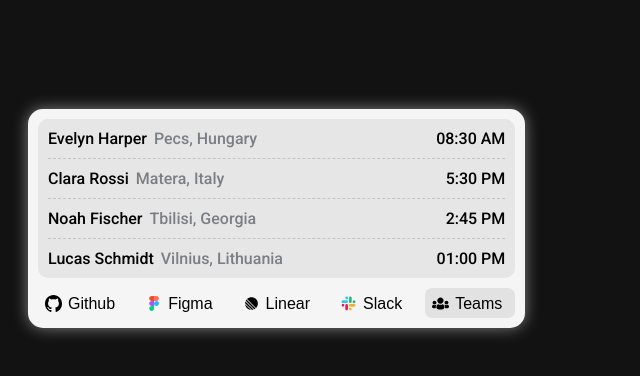
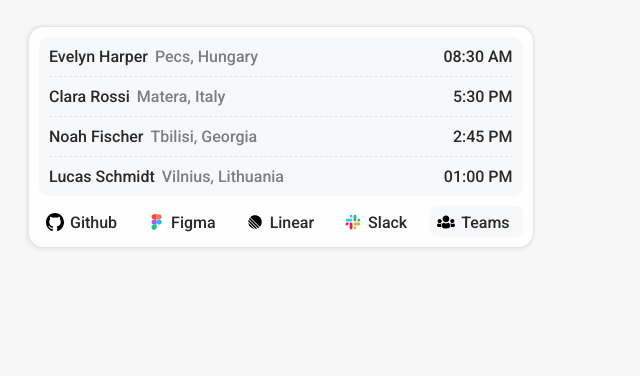
Before and after one commit to Alen-Gebles/mini-components, a React (Vite) app: page / in a window 1280 px wide. Both pictures are taken after a click on the element "Teams". Shown: the top 376 px of the page, without its empty margins (0-640 px from the left). Built offline with nearby package versions, Linux system fonts and the light colour scheme.

Commit message:
Changed the design and layout

```diff
--- a/src/App.css
+++ b/src/App.css
@@ -1,7 +1,7 @@
 
 .component-holder{
-  width: calc(100% - 40px);
-  height: 300px;
+  width: calc(100vw - 40px);
+  height: 100vh;
   position: relative;
   padding: 20px;
   display: flex;
--- a/src/components/TeamsProject/data.jsx
+++ b/src/components/TeamsProject/data.jsx
@@ -49,7 +49,9 @@ function TeamsProject() {
   return (
     <section className='teamsProject-container'>
 
-      <div className='fixedBox mini-container'>
+      <div className='mini-container tmBox'>
+
+        <div className='fixedBox'>
 
           {renderTabContent()}
 
@@ -64,6 +66,8 @@ function TeamsProject() {
 
         </div>
 
+      </div>
+
     </section>
   );
 }
--- a/src/components/TeamsProject/miniTabs/GithubMini/githubMini.css
+++ b/src/components/TeamsProject/miniTabs/GithubMini/githubMini.css
@@ -2,7 +2,7 @@
   display: flex;
   align-items: center;
   justify-content: space-between;
-  border-bottom: 1px dashed rgb(197, 197, 197);
+  border-bottom: 1px dashed var(--border-clr);
   padding-block: 6px;
 }
 
--- a/src/components/TeamsProject/miniTabs/TeamsMini/data.jsx
+++ b/src/components/TeamsProject/miniTabs/TeamsMini/data.jsx
@@ -1,53 +1,70 @@
+'use client'
+
 import React from 'react'
 import './teamsMini.css'
+import { useState } from 'react';
 
 export default function TeamsMini({ activeTab }) {
+
+  const [hoveredIndex, setHoveredIndex] = useState(null);
+
+  const teamInfo = [
+    { name: 'Evelyn Harper',
+      location: 'Pecs, Hungary',
+      time: '08:30 AM',
+      timezone: '+1H',
+      timezoneName: 'CEST'
+    },
+    { name: 'Clara Rossi',
+      location: 'Matera, Italy',
+      time: '5:30 PM',
+      timezone: '+1H',
+      timezoneName: 'CEST'
+    },
+    { name: 'Noah Fischer',
+      location: 'Tbilisi, Georgia',
+      time: '2:45 PM',
+      timezone: '+4H',
+      timezoneName: 'N/A'
+    },
+    { name: 'Lucas Schmidt',
+      location: 'Vilnius, Lithuania',
+      time: '01:00 PM',
+      timezone: '+2H',
+      timezoneName: 'EEST'
+    },
+  ];
+
+  const handleMouseEnter = (index) => {
+    setHoveredIndex(index);
+  };
+
+  const handleMouseLeave = () => {
+    setHoveredIndex(null);
+  };
+
   return (
     <div className={`miniTabBox miniTeamTabBox ${activeTab === 'Teams' ? 'tabBtnActive' : 'tabBtnNotActive'}`}>
 
-      <div className='miniRow'>
+      {teamInfo.map((info, index) => (
+        <div key={info.name} className='miniRow'>
           <div className='teamMiniRow_left'>
-          <p>Evelyn Harper</p>
-          <p>Pecs, Hungary</p>
+            <p>{info.name}</p>
+            <p>{info.location}</p>
           </div>
 
           <div className='teamMiniRow_right'>
-          <p>08:30 AM</p>
-        </div>
+            <p key={info.index} onMouseEnter={() => handleMouseEnter(index)} onMouseLeave={handleMouseLeave}>
+            {info.time}</p>
           </div>
 
-      <div className='miniRow'>
-        <div className='teamMiniRow_left'>
-          <p>Clara Rossi</p>
-          <p>Matera, Italy</p>
+          <div key={index} className='timezoneHover' style={{opacity: hoveredIndex === index ? 1 : 0, transform: hoveredIndex === index ? 'translateY(0px)' : 'translateY(10px)'}}>
+              <p>{info.timezone}</p>
+              <p>{info.timezoneName}</p>
           </div>
 
-        <div className='teamMiniRow_right'>
-        <p>5:30 PM</p>
         </div>
-      </div>
-
-      <div className='miniRow'>
-        <div className='teamMiniRow_left'>
-          <p>Noah Fischer</p>
-          <p>Tbilisi, Georgia</p>
-        </div>
-
-        <div className='teamMiniRow_right'>
-        <p>2:45 PM</p>
-        </div>
-      </div>
-
-      <div className='miniRow'>
-        <div className='teamMiniRow_left'>
-          <p>Lucas Schmidt</p>
-          <p>Vilnius, Lithuania</p>
-        </div>
-
-        <div className='teamMiniRow_right'>
-        <p>01:00 PM</p>
-        </div>
-      </div>
+      ))}
 
     </div>
   )
--- a/src/components/TeamsProject/miniTabs/TeamsMini/teamsMini.css
+++ b/src/components/TeamsProject/miniTabs/TeamsMini/teamsMini.css
@@ -1,3 +1,10 @@
+.miniRow{
+  position: relative;
+  display: flex;
+  align-items: center;
+  justify-content: space-between;
+}
+
 .teamMiniRow_left{
   display: flex;
   align-items: center;
@@ -21,3 +28,42 @@
 .miniTeamTabBox .miniRow:last-child{
   border: 0;
 }
+
+.teamMiniRow_right{
+  position: relative;
+}
+
+.teamMiniRow_right p{
+  cursor: pointer;
+}
+
+.timezoneHover{
+  height: auto;
+  display: flex;
+  align-items: center;
+  gap: 4px;
+  padding: 3px 6px 3px 3px;
+  background-color: #121212;
+  border-radius: 8px;
+  position: absolute;
+  right: -3px;
+  top: -25px;
+  font-size: 14px;
+  box-shadow: 1px 1px 2px rgba(0, 0, 0, 0.334), inset 1px 1px 2px rgb(48, 48, 48);
+  pointer-events: none;
+  transition: 100ms;
+  color: white;
+}
+
+.timezoneHover p:nth-child(1){
+  background-color: whitesmoke;
+  color: #121212;
+  padding: 3px;
+  border-radius: 5px;
+  font-size: 14px;
+  margin: 0;
+}
+
+.timezoneHover p:nth-child(2){
+  margin: 0;
+}
--- a/src/components/TeamsProject/teamsProject.css
+++ b/src/components/TeamsProject/teamsProject.css
@@ -1,6 +1,6 @@
 /*///////////////////////////////////////*/
 .miniTabBox{
-  background-color: rgb(230, 230, 230);
+  background-color: var(--slightly-white);
   border-radius: 10px;
   padding-inline: 10px;
   margin-bottom: 10px;
@@ -12,19 +12,21 @@
   transition: 2s;
 }
 
+.mini-container{
+  position: relative;
+}
+
 .fixedBox{
   position: absolute;
   bottom: 0;
+  transform: translateY(220px);
   padding: 10px;
-}
-
-.mini-container{
-  width: auto;
-  background-color: whitesmoke;
-  box-shadow: 0px 0px 15px rgb(128, 128, 128);
+  background-color: var(--white);
   border-radius: 15px;
-  color: black;
-  transition: 1s ease-in !important;
+  color: var(--font-clr);
+  border: 1px solid var(--border-clr);
+  box-shadow: 0px 0px 2px var(--border-clr),
+              -1px 1px 5px var(--border-clr);
 }
 
 .tabsMenu{
@@ -44,11 +46,11 @@
 }
 
 .tabBtn:hover{
-  background-color: rgb(226, 226, 226);
+  background-color: var(--slightly-white);
 }
 
 .tabBtnActiveBg{
-  background-color: rgb(226, 226, 226);
+  background-color: var(--slightly-white);
 }
 
 .tabBtn button{
@@ -58,10 +60,12 @@
   font-weight: 500;
   transform: translateY(1px);
   cursor: pointer;
+  font-family: 'Roboto' !important;
+  color: var(--font-clr);
 }
 
 .tabBtnSvg{
-  width: 17px;
+  width: 18px;
   cursor: pointer;
 }
 
--- a/src/index.css
+++ b/src/index.css
@@ -2,11 +2,19 @@
 
 :root{
     interpolate-size: allow-keywords;
+    --white:#fefefe;
+    --slightly-white:#f7f8fa;
+    --border-clr:#e4e4e4;
+    --font-clr:#292929;
 }
 
 body{
-  background-color: #121212;
+  position: relative;
+  background-color: #f6f7f6;
   overflow: hidden;
   font-family: 'Roboto';
   position: relative;
+  width: 100vw;
+  height: 100vh;
+  display: flex;
 }
```
Lines whose indentation alone changed are shown as unchanged.
